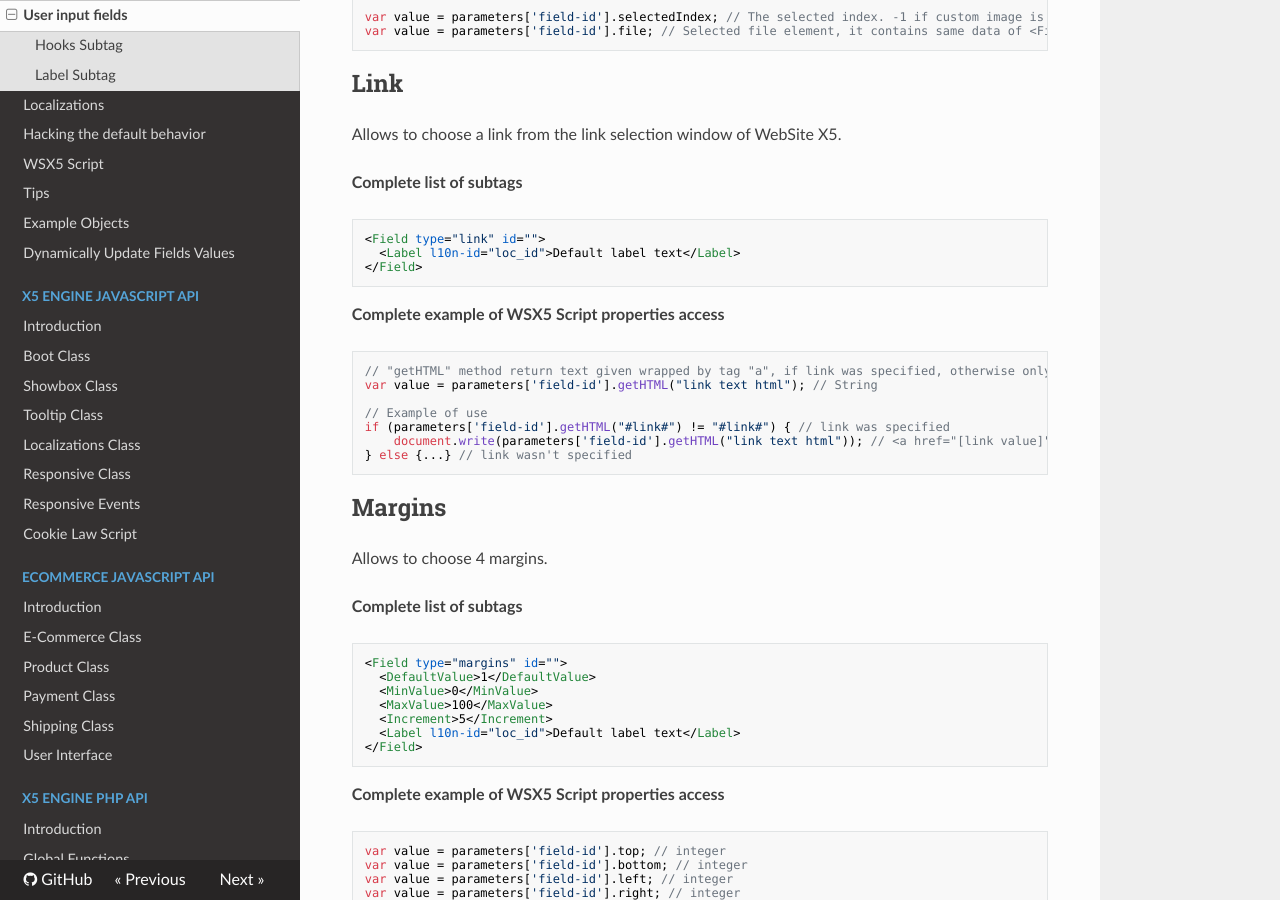
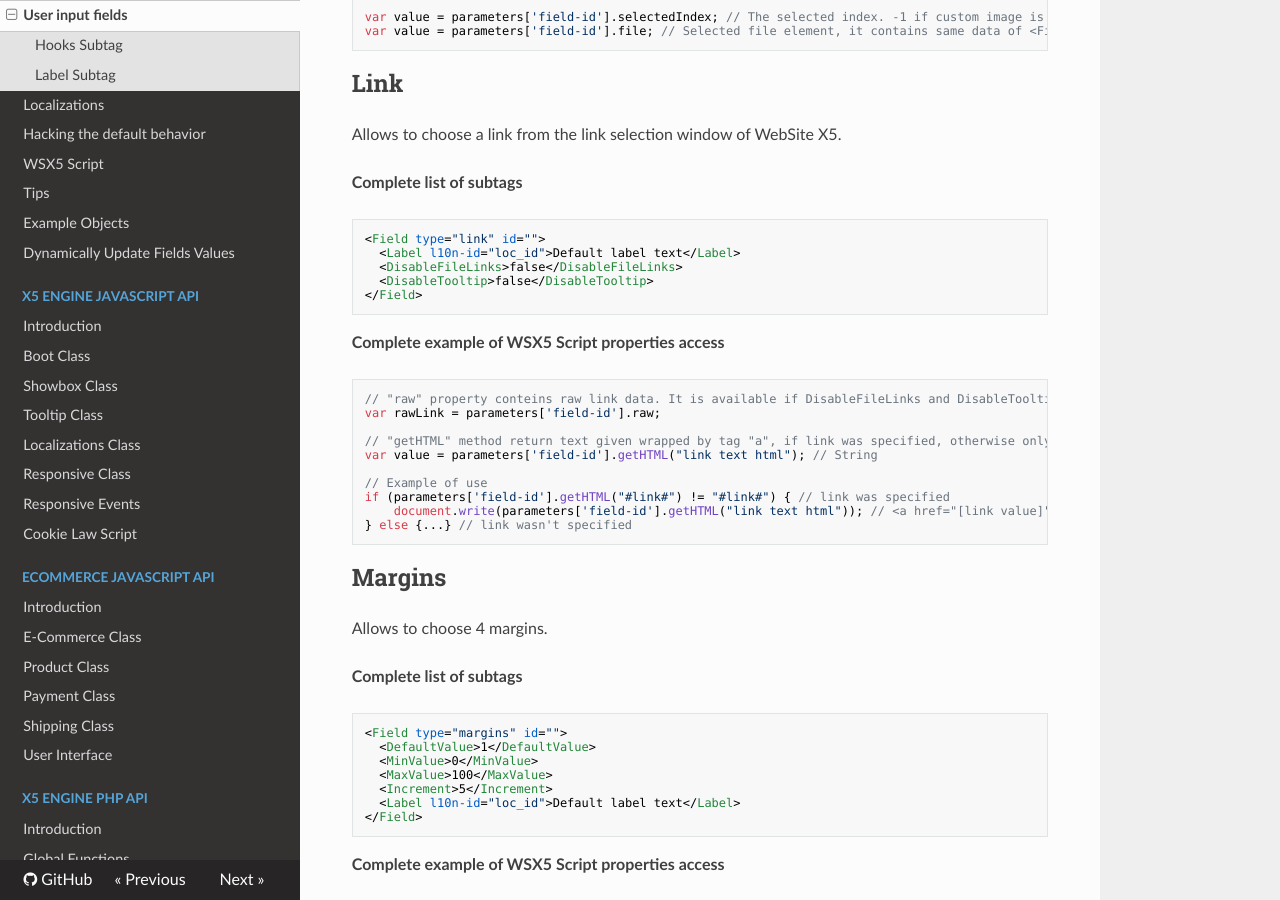
Before and after one commit to WebSiteX5/wsx5-developers-guide, an MkDocs documentation site: the page built from docs/optional-objects/user-input-fields.md, in a window 1280 px wide and 900 px high, scrolled down 7574 px. Built offline with MkDocs 1.6.1, drawn with Linux system fonts in a browser that asks for light colours; nearby versions of some CDN libraries; old or Windows-style settings are respelled for this version of MkDocs; some of the changed text lies outside the part shown.

Commit message:
Updated Input Fields Properties for Link and StringList
WSX5-5180

````diff
--- a/docs/optional-objects/user-input-fields.md
+++ b/docs/optional-objects/user-input-fields.md
@@ -344,11 +344,16 @@ Allows to choose a link from the link selection window of WebSite X5.
 ```xml
 <Field type="link" id="">
   <Label l10n-id="loc_id">Default label text</Label>
+  <DisableFileLinks>false</DisableFileLinks>
+  <DisableTooltip>false</DisableTooltip>
 </Field>
 ```
 
 **Complete example of WSX5 Script properties access**
 ```js
+// "raw" property conteins raw link data. It is available if DisableFileLinks and DisableTooltip are set to true
+var rawLink = parameters['field-id'].raw;
+
 // "getHTML" method return text given wrapped by tag "a", if link was specified, otherwise only text given.
 var value = parameters['field-id'].getHTML("link text html"); // String
 
@@ -509,6 +514,7 @@ Allows to add a list of strings.
   <Predefined>false</Predefined>
   <PredefinedItem>-1</PredefinedItem>
   <MultipleSelection>true</MultipleSelection>
+  <EditAfterAdd>true</EditAfterAdd>
 </Field>
 ```
 
````
